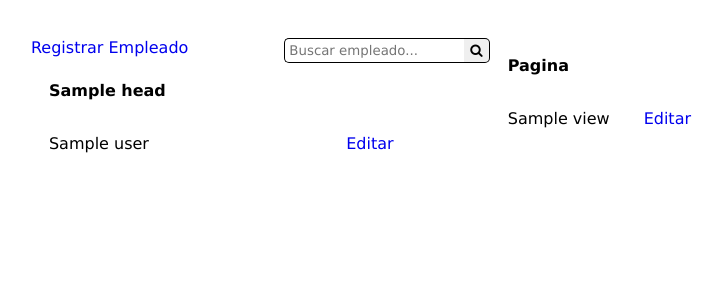
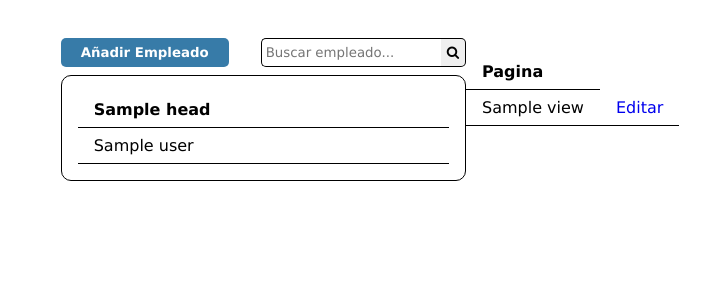
Before and after one commit to ChrisPoul/Industrias-EnGo, a Flask app: template EnGo/templates/admin/main-page.html in a window 1280 px wide. Shown: the part 54-354 px from the top of the page, without its empty margins (270-989 px from the left). Run offline with Flask 2, Linux system fonts and the light colour scheme; the template is opened without the code that fills it: most values are stand-ins (such as "Sample title", 1, 10 or a date in 2020).

Commit message:
Styled heading of users, products and customer, refactored css

```diff
--- a/EnGo/static/styles/style.css
+++ b/EnGo/static/styles/style.css
@@ -76,7 +76,6 @@ form input {
     margin: 0.5em;
     padding: 0.4em;
 }
-
 input {
     border: 1px solid gray;
     border-radius: 5px;
@@ -86,13 +85,44 @@ input[type=submit], input[type=button] {
     padding: 0.5em;
 }
 
+table {
+    margin-top: 1em;
+    border-collapse: collapse;
+}
 th, td {
     margin: 1em;
-    padding: 1em;
+    padding: 0.5em 1em;
+    border-bottom: 1px solid black;
 }
 
+.heading {
+    display: flex;
+    flex-direction: row;
+    justify-content: space-between;
+    height: 1.8em;
+    margin-bottom: 0.5em;
+}
+.heading form {
+    display: flex;
+    justify-content: flex-end;
+    text-align: right;
+    width: auto;
+}
+.add-button {
+    display: flex;
+    justify-content: center;
+}
+.add-button input {
+    background-color: #377ba8;
+    color:rgb(255, 255, 255);
+    border: none;
+    padding-left: 1.5em;
+    padding-right: 1.5em;
+
+}
 .search-bar {
     flex-direction: row;
+    margin-left: 2em;
 }
 .search-bar input {
     margin: 0;
@@ -110,3 +140,10 @@ th, td {
     border-left: none;
     border-radius:  0px 5px 5px 0px;
 }
+
+.container {
+    border: 1px solid black;
+    border-radius: 10px;
+    padding: 1em;
+    padding-top: 0;
+}
--- a/EnGo/templates/user/users-table.html
+++ b/EnGo/templates/user/users-table.html
@@ -1,10 +1,11 @@
 <div>
-    <div class="users-heading">
-        <a href="{{ url_for('user.register') }}">
-            Registrar Empleado
+    <div class="heading">
+        <a href="{{ url_for('user.register') }}" class="add-button">
+            <input type="button" value="Añadir Empleado">
         </a>
         {% include "user/search-bar.html" %}
     </div>
+    <div class="container">
         <table>
             <thead>
                 {% for head in user_heads %}
@@ -18,16 +19,18 @@
                 <tr>
                     {% for head in user_heads %}
                     <td>
+                        {% if head == "username" %}
+                        <a href="{{ url_for('user.update', id=user.id) }}">
                             {{ user[head] }}
+                        </a>
+                        {% else %}
+                        {{ user[head] }}
+                        {% endif %}
                     </td>
                     {% endfor %}
-                <td>
-                    <a href="{{ url_for('user.update', id=user.id) }}">
-                        Editar
-                    </a>
-                </td>
                 </tr>
                 {% endfor %}
             </tbody>
         </table>
     </div>
+</div>
```
Also changed, not shown: EnGo/templates/customer/customers.html (+12 -7 lines), EnGo/templates/product/products.html (+14 -7 lines). Lines whose indentation alone changed are shown as unchanged.
